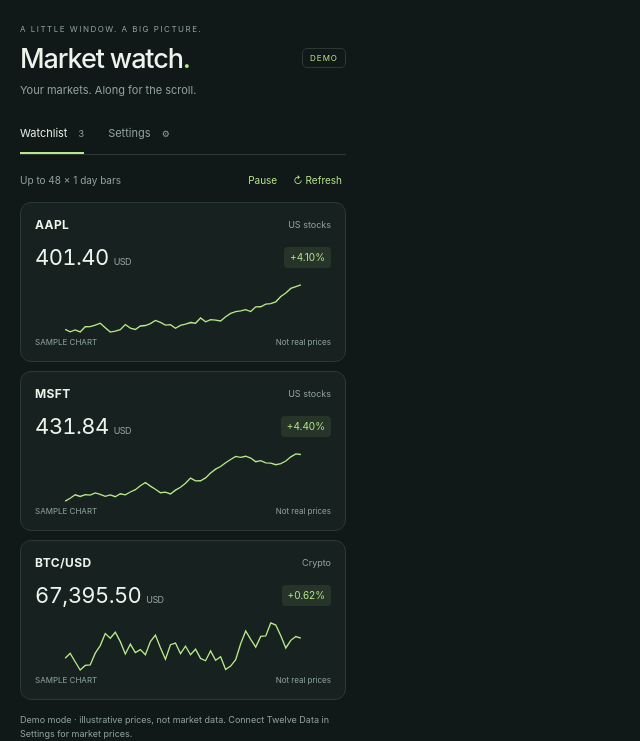
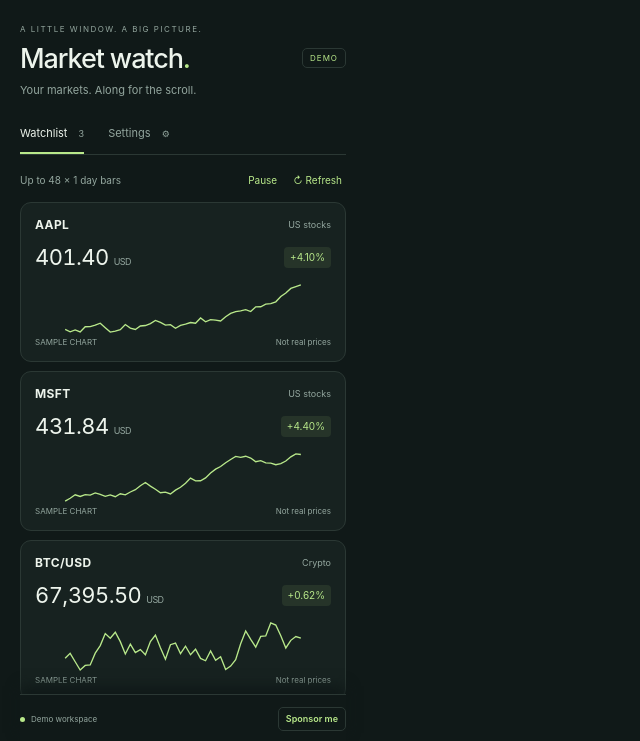
Before and after one commit to umairrrkhan/chrome-extension, a website with bundled scripts: page smallwindow trade/app.html in a window 1280 px wide. Shown: the part 59-800 px from the top of the page, without its empty margins (0-640 px from the left). Built offline with nearby package versions, Linux system fonts and the light colour scheme; some packages are replaced by stand-ins of ours.

Commit message:
Keep Sponsor me link visible in extension popup footer

```diff
--- a/smallwindow trade/app.html
+++ b/smallwindow trade/app.html
@@ -159,7 +159,7 @@
             target="_blank"
             rel="noopener noreferrer"
             title="Support development of Smallwindow Trade (opens in a new tab)"
-            >Sponsor this extension</a
+            >Sponsor me</a
           >
         </footer>
       </div>
--- a/smallwindow trade/package.json
+++ b/smallwindow trade/package.json
@@ -1,6 +1,6 @@
 {
   "name": "smallwindow-trade",
-  "version": "1.0.2",
+  "version": "1.0.3",
   "private": true,
   "type": "module",
   "scripts": {
--- a/smallwindow trade/styles.css
+++ b/smallwindow trade/styles.css
@@ -487,3 +487,13 @@
   background: var(--input);
   text-decoration: underline;
 }
+
+/* Keep support visible at the bottom of Chrome's height-limited popup. */
+body:not(.overlay) footer {
+  position: sticky;
+  bottom: 0;
+  z-index: 2;
+  background: var(--bg);
+  padding-bottom: 10px;
+  box-shadow: 0 -8px 12px var(--bg);
+}
```
Also changed, not shown: smallwindow trade/README.md, smallwindow trade/manifest.json, 1 other file.
